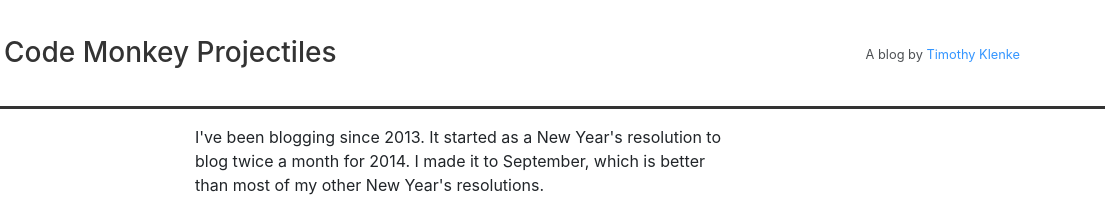
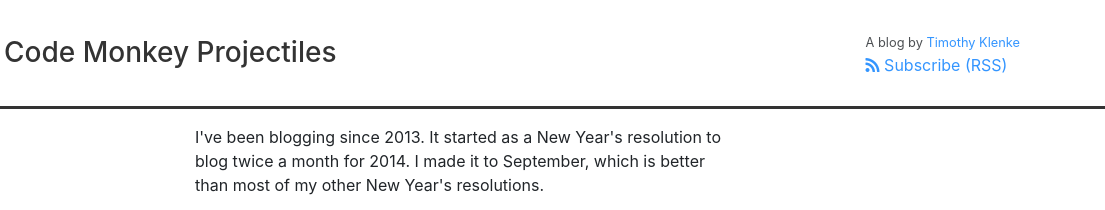
Before and after one commit to TimothyK/TimothyK.github.io, a website built with webpack: page blog/index.html in a window 1280 px wide. Shown: the top 210 px of the page, 175-1280 px from the left. Built offline with nearby package versions, Linux system fonts and the light colour scheme; files whose address does not match are found by name.

Commit message:
#62 Add RSS Subscribe links

```diff
--- a/blog/package.json
+++ b/blog/package.json
@@ -26,11 +26,11 @@
   "devDependencies": {
     "@babel/core": "^7.4.3",
     "@babel/plugin-proposal-class-properties": "^7.0.0",
-    "babel-loader": "^8.0.5",
     "@babel/polyfill": "^7.4.3",
     "@babel/preset-env": "^7.4.3",
+    "babel-loader": "^8.0.5",
     "webpack": "^4.44.1",
-    "webpack-cli": "^3.0.8",
+    "webpack-cli": "^3.3.12",
     "webpack-dev-server": "^4.11.1"
   }
 }
--- a/blog/src/blog.js
+++ b/blog/src/blog.js
@@ -53,7 +53,7 @@ function buildNavbar() {
   navbar.innerHTML = `
     <a class="mr-2" href="${root()}"
       ><img
-        src="${root()}/img/monkey.jpg"
+        src="${root()}img/monkey.jpg"
         alt="logo"
         class="rounded-circle"
         height="90"
@@ -68,6 +68,10 @@ function buildNavbar() {
   </div>
   <div>
     <small>A blog by <a href="${root()}..">Timothy Klenke</a></small>
+    <br />
+    <a href="${root()}/data/rss.xml">
+      <i class="fa fa-rss"></i> Subscribe (RSS)
+    </a>
   </div>`;
 
   return navbar;
--- a/package.json
+++ b/package.json
@@ -26,10 +26,10 @@
   "devDependencies": {
     "@babel/core": "^7.4.3",
     "@babel/plugin-proposal-class-properties": "^7.0.0",
-    "babel-loader": "^8.0.5",
     "@babel/polyfill": "^7.4.3",
     "@babel/preset-env": "^7.4.3",
-    "webpack": "^4.44.2",
+    "babel-loader": "^8.0.5",
+    "webpack": "^5.75.0",
     "webpack-cli": "^3.0.8",
     "webpack-dev-server": "^4.11.1"
   }
```
Also changed, not shown: blog/template_series.html (+4 -0 lines), blog/template_single.html (+4 -0 lines), index.html (+4 -0 lines), blog/build/blog.bundle.js, 2 other files.
